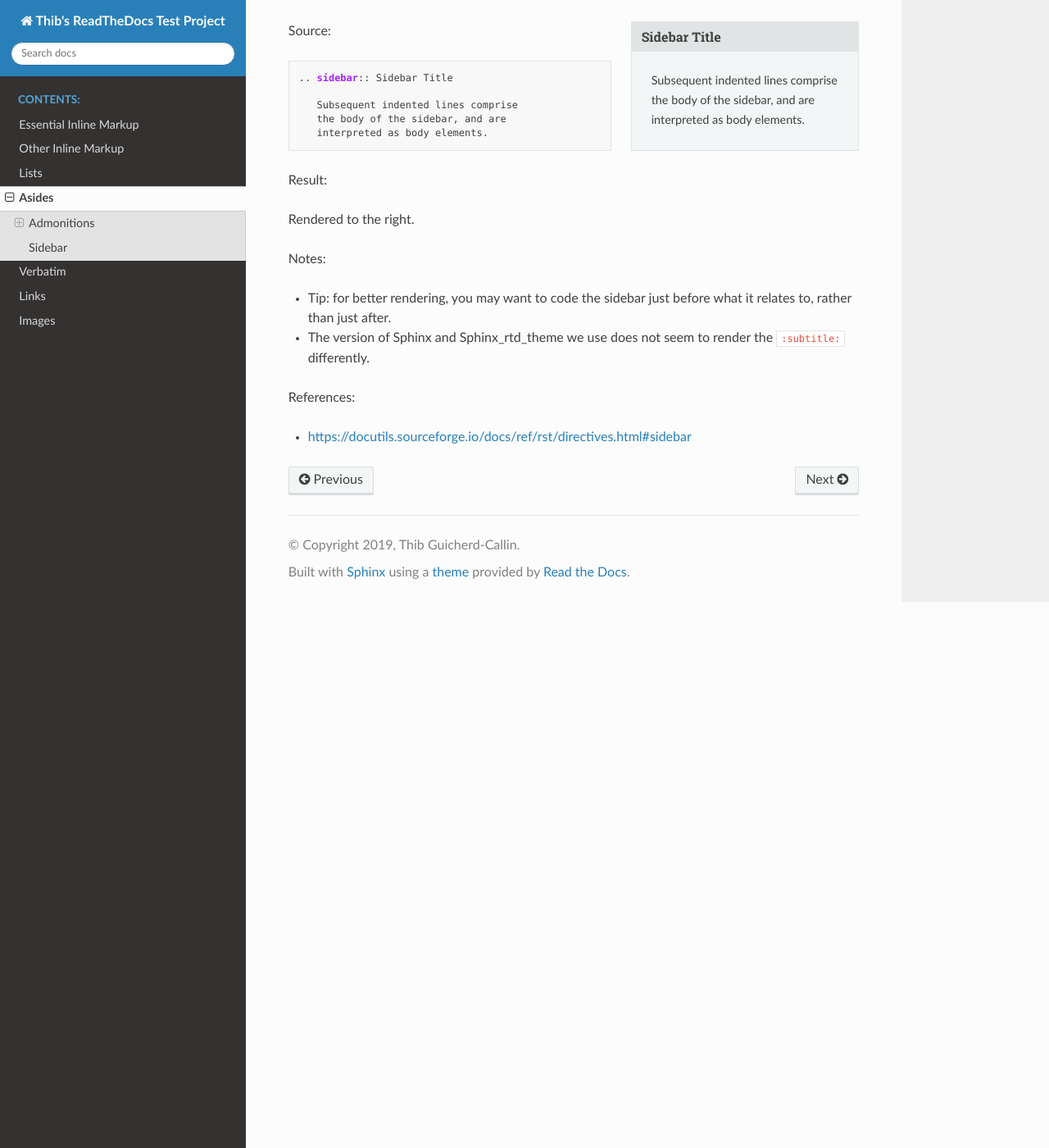
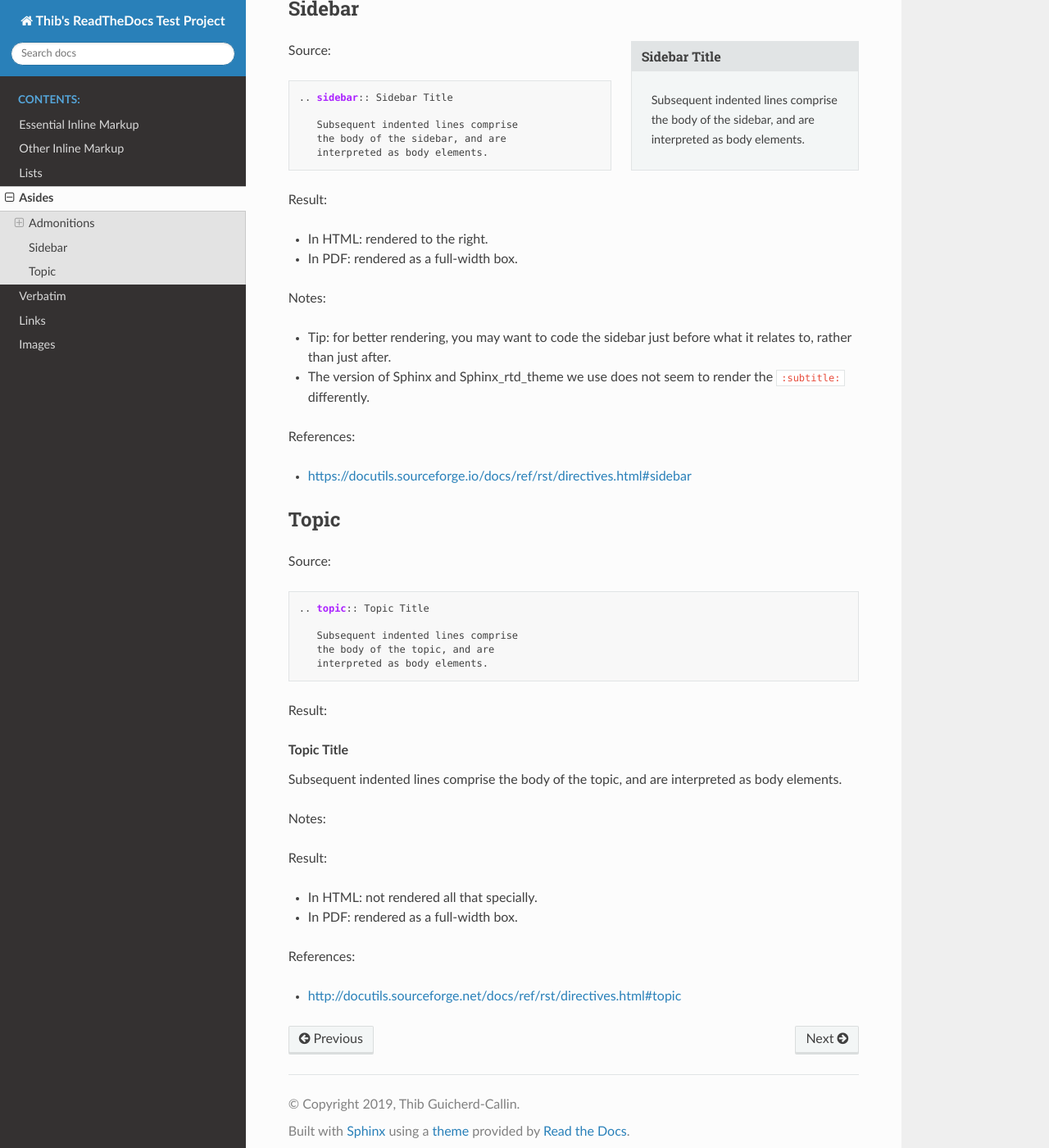
Before and after one commit to thibgc/thibrtd, a Sphinx documentation site: the page built from docs/asides.rst, in a window 1280 px wide and 1400 px high, scrolled down 5096 px. Shown: the whole window at 82% size. Built offline with Sphinx 7.4.7 and the Read the Docs theme 2.0.0, drawn with Linux system fonts in a browser that asks for light colours.

Commit message:
More directives/roles.

```diff
--- a/docs/asides.rst
+++ b/docs/asides.rst
@@ -4,8 +4,9 @@
 
 .. contents:: :local:
 
+-----------
 Admonitions
-===========
+-----------
 
 Admonitions are side notes offset from the main body of text by a box. Examples include "Warning", "Note" and "Important". The specific admonition directives ``attention``, ``caution``, ``danger``, ``error``, ``hint``, ``important``, ``note``, ``tip``, and ``warning`` are implemented in terms of the generic ``admonition`` directive.
 
@@ -14,7 +15,7 @@
    In local PDF output, all specific admonitions are rendered in a boxed area, but the generic ``admonition`` is rendered slightly differently with a horizontal line above and below.
 
 Admonition
-----------
+==========
 
 Source:
 
@@ -35,7 +36,7 @@
    It can have multiple paragraphs.
 
 Attention
----------
+=========
 
 Source:
 
@@ -56,7 +57,7 @@
    It can have multiple paragraphs.
 
 Caution
--------
+=======
 
 Source:
 
@@ -77,7 +78,7 @@
    It can have multiple paragraphs.
 
 Danger
-------
+======
 
 Source:
 
@@ -98,7 +99,7 @@
    It can have multiple paragraphs.
 
 Error
------
+=====
 
 Source:
 
@@ -119,7 +120,7 @@
    It can have multiple paragraphs.
 
 Hint
-----
+====
 
 Source:
 
@@ -140,7 +141,7 @@
    It can have multiple paragraphs.
 
 Important
----------
+=========
 
 Source:
 
@@ -161,7 +162,7 @@
    It can have multiple paragraphs.
 
 Note
-----
+====
 
 Source:
 
@@ -182,7 +183,7 @@
    It can have multiple paragraphs.
 
 Tip
----
+===
 
 Source:
 
@@ -203,7 +204,7 @@
    It can have multiple paragraphs.
 
 Warning
--------
+=======
 
 Source:
 
@@ -223,8 +224,9 @@
 
    It can have multiple paragraphs.
 
+-------
 Sidebar
-=======
+-------
 
 .. sidebar:: Sidebar Title
 
@@ -244,7 +246,9 @@
 
 Result:
 
-Rendered to the right.
+*  In HTML: rendered to the right.
+
+*  In PDF: rendered as a full-width box.
 
 Notes:
 
@@ -254,3 +258,37 @@
 References:
 
 *  https://docutils.sourceforge.io/docs/ref/rst/directives.html#sidebar
+
+-----
+Topic
+-----
+
+Source:
+
+.. code-block:: rst
+
+   .. topic:: Topic Title
+
+      Subsequent indented lines comprise
+      the body of the topic, and are
+      interpreted as body elements.
+
+Result:
+
+.. topic:: Topic Title
+
+   Subsequent indented lines comprise
+   the body of the topic, and are
+   interpreted as body elements.
+
+Notes:
+
+Result:
+
+*  In HTML: not rendered all that specially.
+
+*  In PDF: rendered as a full-width box.
+
+References:
+
+*  http://docutils.sourceforge.net/docs/ref/rst/directives.html#topic
```
Also changed, not shown: docs/inline2.rst (+26 -2 lines), docs/links.rst (+11 -5 lines), docs/lists.rst (+6 -3 lines), docs/verbatim.rst (+6 -3 lines).
